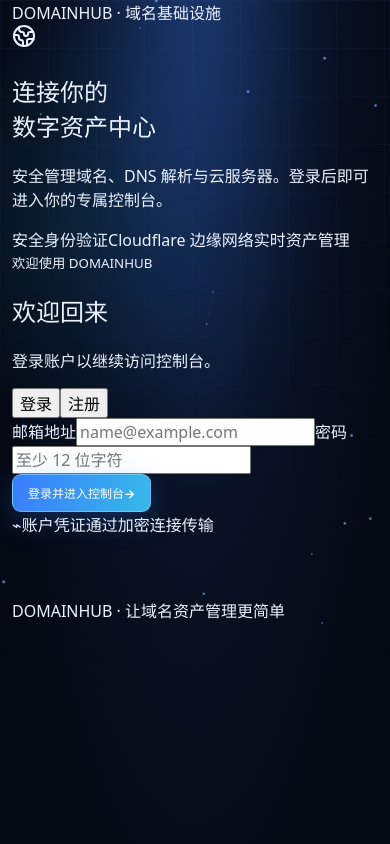
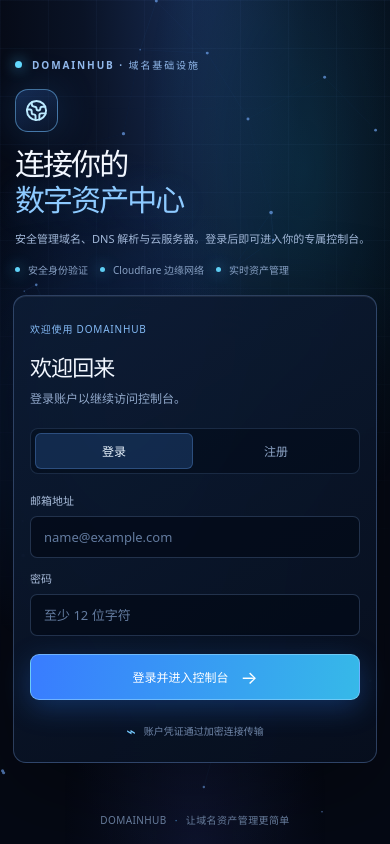
Before and after one commit to shuji-chu/domainhub, a React (Vite) app: page / in a window 390 px wide. Built offline with nearby package versions, Linux system fonts and the light colour scheme.

Commit message:
Style animated login-first landing screen

```diff
--- a/src/styles.css
+++ b/src/styles.css
@@ -344,3 +344,87 @@ main{display:block;padding-bottom:88px}
   .hero-copy p{font-size:11px}
   .panel{padding:13px 11px 16px}
 }
+
+
+/* 登录优先入口：高科技动态背景与独立身份验证布局 */
+.auth-shell{min-height:100svh;display:flex;flex-direction:column;justify-content:center;padding-top:28px;padding-bottom:20px}
+.auth-shell .ambient-layer{position:fixed;inset:0;height:100vh;z-index:-1;
+  background:radial-gradient(ellipse at 24% 48%,rgba(29,105,220,.22),transparent 42%),
+  radial-gradient(ellipse at 78% 20%,rgba(24,196,231,.13),transparent 38%),
+  radial-gradient(ellipse at 50% 100%,rgba(63,76,180,.13),transparent 48%)}
+.auth-shell:after{content:"";position:fixed;inset:0;z-index:-2;pointer-events:none;opacity:.4;
+  background:linear-gradient(rgba(116,159,235,.06) 1px,transparent 1px),linear-gradient(90deg,rgba(116,159,235,.06) 1px,transparent 1px);
+  background-size:54px 54px;mask-image:radial-gradient(ellipse at center,#000 0%,transparent 78%)}
+.auth-main{width:100%;max-width:1080px;min-height:min(680px,calc(100svh - 100px));margin:auto;
+  display:grid;grid-template-columns:minmax(0,1fr) minmax(340px,430px);align-items:center;gap:clamp(40px,8vw,112px);padding:38px 18px}
+.auth-intro{max-width:510px;padding:12px 0}
+.auth-kicker{display:flex;align-items:center;gap:10px;color:#91b8eb;font-size:10px;font-weight:650;letter-spacing:.19em}
+.auth-kicker>span,.auth-signals i{width:7px;height:7px;flex:0 0 7px;border-radius:50%;background:#63d9ff;box-shadow:0 0 14px #46bfff}
+.auth-logo{display:grid;place-items:center;width:58px;height:58px;margin:36px 0 25px;
+  color:#bceaff;border:1px solid rgba(116,194,255,.52);border-radius:17px;
+  background:linear-gradient(145deg,rgba(62,137,255,.25),rgba(28,69,126,.12));box-shadow:0 0 42px rgba(53,145,255,.2)}
+.auth-logo svg{width:29px;height:29px}
+.auth-intro h1{margin:0;color:#f4f8ff;font-size:clamp(38px,5.4vw,62px);font-weight:650;line-height:1.2;letter-spacing:-.065em}
+.auth-intro h1 em{color:#8dcaff;font-style:normal;text-shadow:0 0 32px rgba(72,157,255,.24)}
+.auth-intro>p{max-width:420px;margin:22px 0 0;color:#a4badb;font-size:14px;line-height:2}
+.auth-signals{display:flex;flex-wrap:wrap;gap:12px 20px;margin-top:34px}
+.auth-signals span{display:inline-flex;align-items:center;gap:8px;color:#8fa9ce;font-size:11px}
+.auth-signals i{width:5px;height:5px;flex-basis:5px}
+.auth-card{width:100%;padding:30px;color:#eaf2ff;border:1px solid rgba(139,183,255,.28);border-radius:13px;
+  background:linear-gradient(150deg,rgba(13,28,52,.92),rgba(7,15,30,.94));
+  box-shadow:0 24px 90px rgba(0,0,0,.38),inset 0 1px rgba(255,255,255,.07);backdrop-filter:blur(24px)}
+.auth-card-head small{color:#83b9f4;font-size:10px;letter-spacing:.08em}
+.auth-card-head h2{margin:12px 0 7px;color:#f2f7ff;font-size:25px;font-weight:650;letter-spacing:-.04em}
+.auth-card-head p{margin:0;color:#91a8ca;font-size:12px;line-height:1.7}
+.auth-switch{display:grid;grid-template-columns:1fr 1fr;gap:4px;margin:25px 0 22px;padding:4px;
+  border:1px solid rgba(139,183,255,.16);border-radius:8px;background:rgba(2,9,21,.48)}
+.auth-switch button{min-height:36px;color:#8fa6c8;background:transparent;border:0;border-radius:6px;font-size:12px}
+.auth-switch button.selected{color:#eaf5ff;background:rgba(62,129,220,.23);box-shadow:inset 0 0 0 1px rgba(113,174,255,.28)}
+.auth-form{display:flex;flex-direction:column;gap:15px}
+.auth-form label{display:flex;flex-direction:column;gap:8px;color:#a9bddb;font-size:11px}
+.auth-form input{width:100%;min-height:45px;padding:11px 13px;color:#edf5ff;background:rgba(3,11,25,.78);
+  border:1px solid rgba(132,171,235,.24);border-radius:7px;outline:none;font-size:13px}
+.auth-form input::placeholder{color:#637b9f}
+.auth-form input:focus{border-color:#65b8ff;box-shadow:0 0 0 3px rgba(68,149,255,.12)}
+.auth-submit{display:flex;align-items:center;justify-content:center;gap:12px;width:100%;min-height:46px;margin-top:6px;font-size:12px}
+.auth-submit span{font-size:18px;font-weight:400;line-height:1}
+.auth-security{display:flex;align-items:center;justify-content:center;gap:8px;margin-top:20px;color:#7188aa;font-size:10px}
+.auth-security span{color:#76caff;font-size:16px}
+.auth-footer{padding:10px 0 2px;text-align:center;color:#7188aa;font-size:10px;letter-spacing:.04em}
+.auth-footer span{padding:0 5px;color:#4b8dcf}
+.auth-loading{display:flex;flex-direction:column;align-items:center;justify-content:center;gap:20px;min-height:70vh}
+.auth-loading p{color:#9bb9df;font-size:12px}
+.auth-orbit{display:grid;place-items:center;width:64px;height:64px;color:#9bd9ff;border:1px solid rgba(108,188,255,.5);border-radius:50%;
+  box-shadow:0 0 0 10px rgba(70,145,255,.06),0 0 45px rgba(58,155,255,.28);animation:auth-pulse 2s ease-in-out infinite}
+.auth-orbit svg{width:28px;height:28px}
+@keyframes auth-pulse{0%,100%{transform:scale(.96);box-shadow:0 0 0 8px rgba(70,145,255,.05),0 0 30px rgba(58,155,255,.2)}50%{transform:scale(1.04);box-shadow:0 0 0 14px rgba(70,145,255,.09),0 0 48px rgba(58,155,255,.34)}}
+@media(max-width:760px){
+  .auth-shell{padding:14px 16px 12px}
+  .auth-main{grid-template-columns:minmax(0,1fr);gap:25px;min-height:0;max-width:460px;padding:24px 0}
+  .auth-intro{padding:4px 2px 0}
+  .auth-logo{width:43px;height:43px;margin:17px 0 14px;border-radius:13px}
+  .auth-logo svg{width:23px;height:23px}
+  .auth-intro h1{font-size:clamp(31px,8vw,42px)}
+  .auth-intro>p{margin-top:12px;font-size:12px;line-height:1.7}
+  .auth-signals{gap:9px 15px;margin-top:17px}
+  .auth-signals span{font-size:10px}
+  .auth-card{padding:23px 20px}
+  .auth-card-head h2{font-size:22px}
+  .auth-switch{margin:18px 0}
+  .auth-footer{padding-bottom:5px}
+}
+@media(max-width:390px){
+  .auth-shell{padding-right:13px;padding-left:13px}
+  .auth-main{gap:18px;padding:16px 0}
+  .auth-intro h1{font-size:30px}
+  .auth-intro>p{font-size:11px}
+  .auth-signals{gap:8px 12px;margin-top:13px}
+  .auth-card{padding:20px 16px}
+  .auth-form{gap:12px}
+  .auth-form input{min-height:42px}
+}
+@media(min-width:761px) and (max-height:760px){
+  .auth-main{min-height:0;padding-top:24px;padding-bottom:24px}
+  .auth-logo{margin-top:20px}
+  .auth-signals{margin-top:20px}
+}
```
